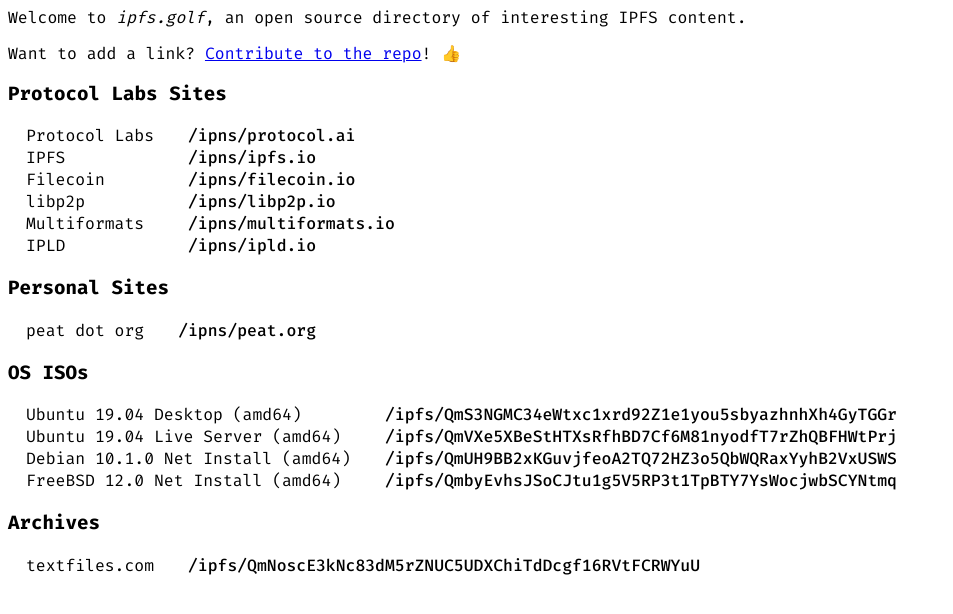
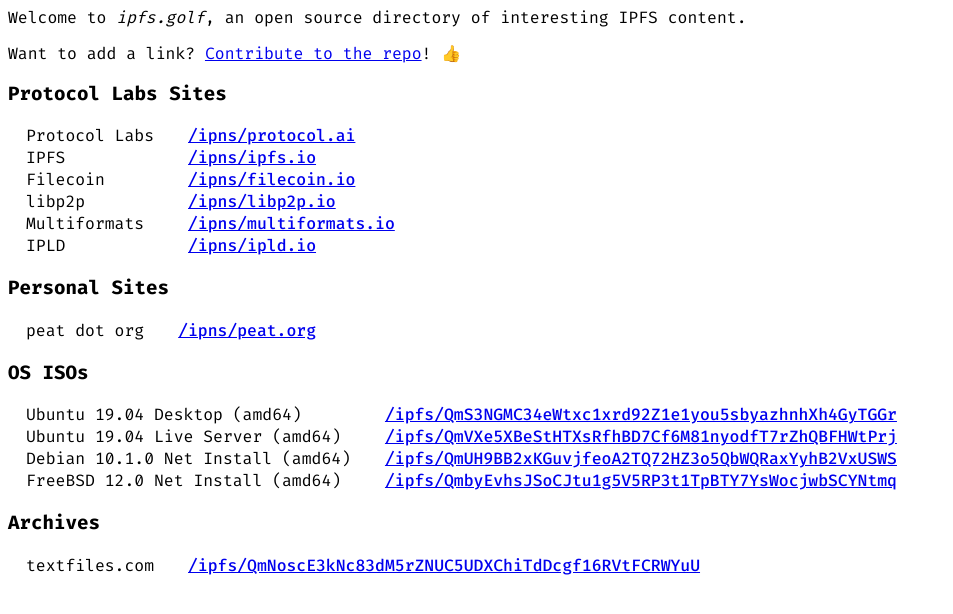
Before and after one commit to peat/ipfs.golf, a plain HTML site: page site/index.html in a window 1280 px wide. Shown: the whole page, without its empty margins (0-953 px from the left). Drawn offline with Linux system fonts and the light colour scheme.

Commit message:
Relative links to paths

```diff
--- a/site/index.html
+++ b/site/index.html
@@ -32,13 +32,18 @@
         item.links.forEach(item => {
           var row = sectionTable.insertRow(-1);
 
+          var link = document.createElement("a");
+          link.title = item[0];
+          link.href = item[1];
+	  link.textContent = item[1];
+
           var name = row.insertCell(0);
           name.textContent = item[0];
           name.className = "name";
 
           var path = row.insertCell(1);
-          path.textContent = item[1];
           path.className = "path";
+	  path.appendChild(link);
         });
 
         root.appendChild(sectionTable);
```
